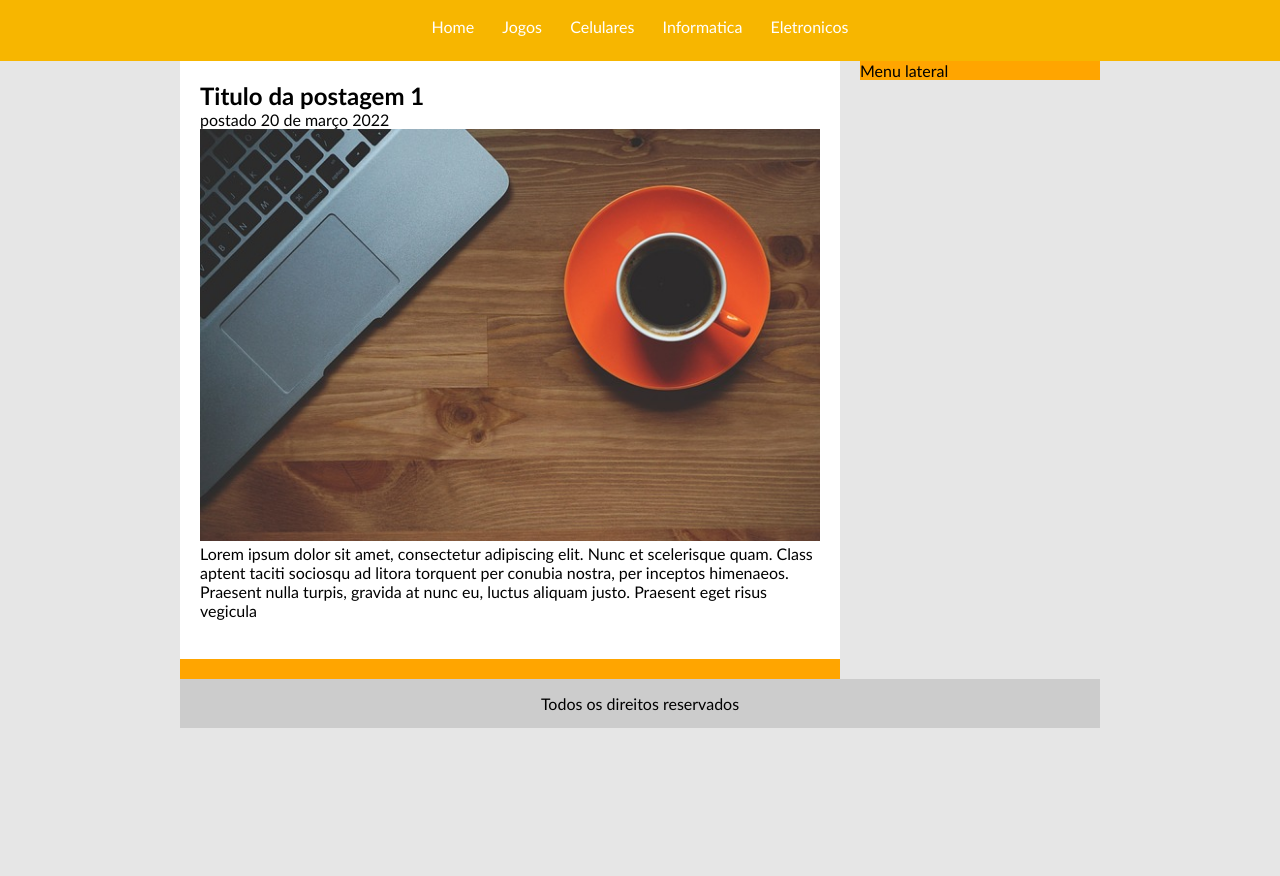
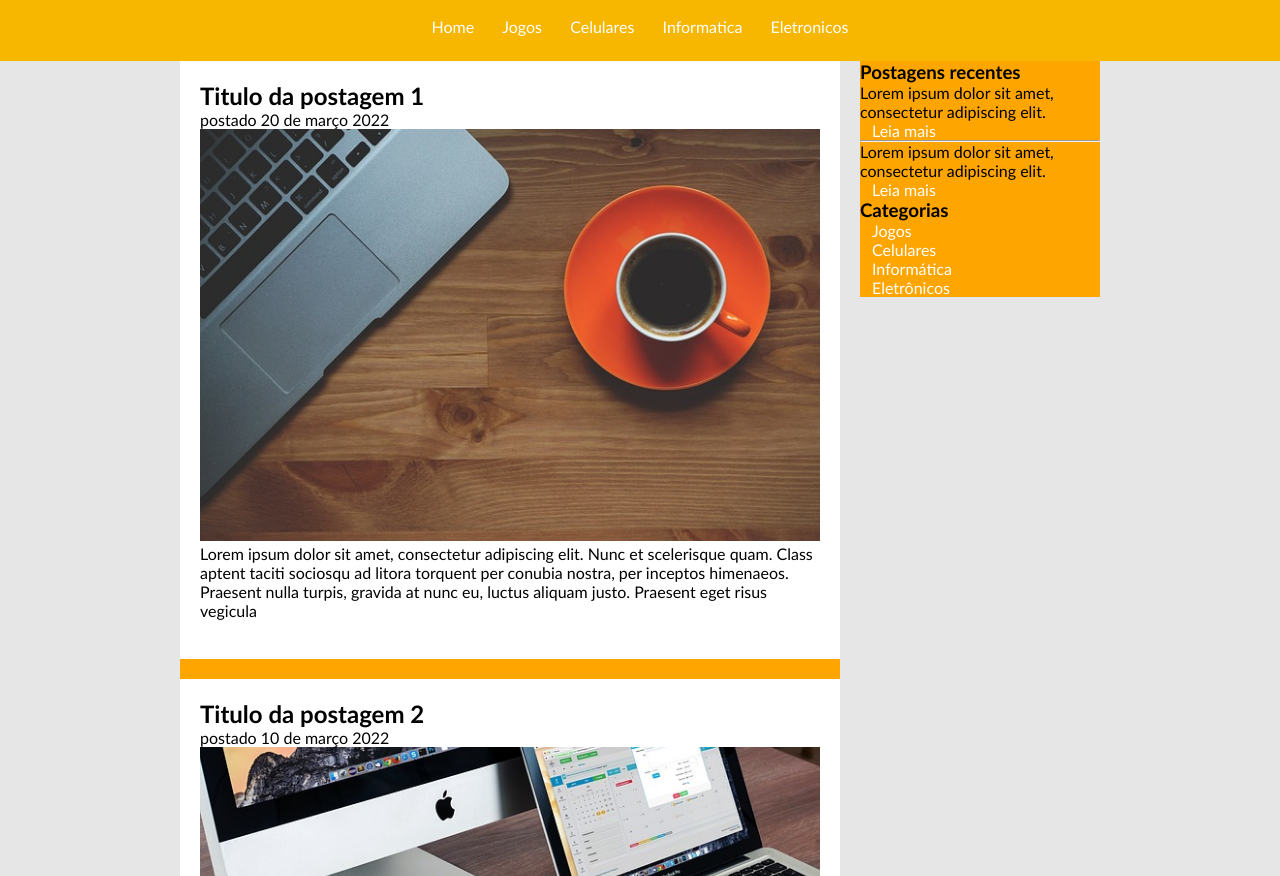
Before and after one commit to AbrayL/Projeto-TecBlog, a plain HTML site: page index.html in a window 1280 px wide. Shown: the part 76-952 px from the top of the page. Before the commit the page ends 804 px from the top, so only its background shows below. Drawn offline with Linux system fonts and the light colour scheme.

Commit message:
Update index.html

```diff
--- a/index.html
+++ b/index.html
@@ -31,8 +31,19 @@
 				<!-- Abertura postagem -->
 				<div class="postagem">
 					<h2>Titulo da postagem 1</h2>
-					<span> postado 20 de março 2022</span>
+					<span class="data-postagem"> postado 20 de março 2022</span>
 					<img width="620px" src="Imagens/imagem1.jpg">
+					<p>
+						Lorem ipsum dolor sit amet, consectetur adipiscing elit. Nunc et scelerisque quam. Class aptent taciti sociosqu ad litora torquent per conubia nostra, per inceptos himenaeos. Praesent nulla turpis, gravida at nunc eu, luctus aliquam justo. Praesent eget risus vegicula
+					</p>
+					<a href="">Leia mais</a>
+				</div><!--// fechamento postagem -->
+
+				<!-- Abertura postagem -->
+				<div class="postagem">
+					<h2>Titulo da postagem 2</h2>
+					<span class="data-postagem"> postado 10 de março 2022</span>
+					<img width="620px" src="Imagens/imagem2.jpg">
 					<p>
 						Lorem ipsum dolor sit amet, consectetur adipiscing elit. Nunc et scelerisque quam. Class aptent taciti sociosqu ad litora torquent per conubia nostra, per inceptos himenaeos. Praesent nulla turpis, gravida at nunc eu, luctus aliquam justo. Praesent eget risus vegicula
 					</p>
@@ -42,13 +53,41 @@
 			</div>
 
 			<div id="area-lateral">
-				Menu lateral
+				<div class="conteudo-lateral">
+					<h3>Postagens recentes</h3>
+					<div class="postagem-lateral">
+						<p>Lorem ipsum dolor sit amet, consectetur adipiscing elit.</p>
+						<a href="">Leia mais</a>
+					</div>
+					<hr>
+					<div class="postagem-lateral" style="border: none">
+						<p>Lorem ipsum dolor sit amet, consectetur adipiscing elit.</p>
+						<a href="">Leia mais</a>
+					</div>
+				</div>
+			</div>
+			<div id="area-lateral">
+				<div class="conteudo-lateral">
+					<h3>Categorias</h3>
+					<a href="">Jogos</a><br>
+					<a href="">Celulares</a><br>
+					<a href="">Informática</a><br>
+					<a href="">Eletrônicos</a><br>
+
+				</div>
 			</div>
 
 			<div id="area-rodape">
 				Todos os direitos reservados
 			</div>
 
+
+
+
+		</div>
+
+		<div >
+			<h2 id="credito">Feito por Lailson</h2>
 		</div>
 
 	</body>
```
